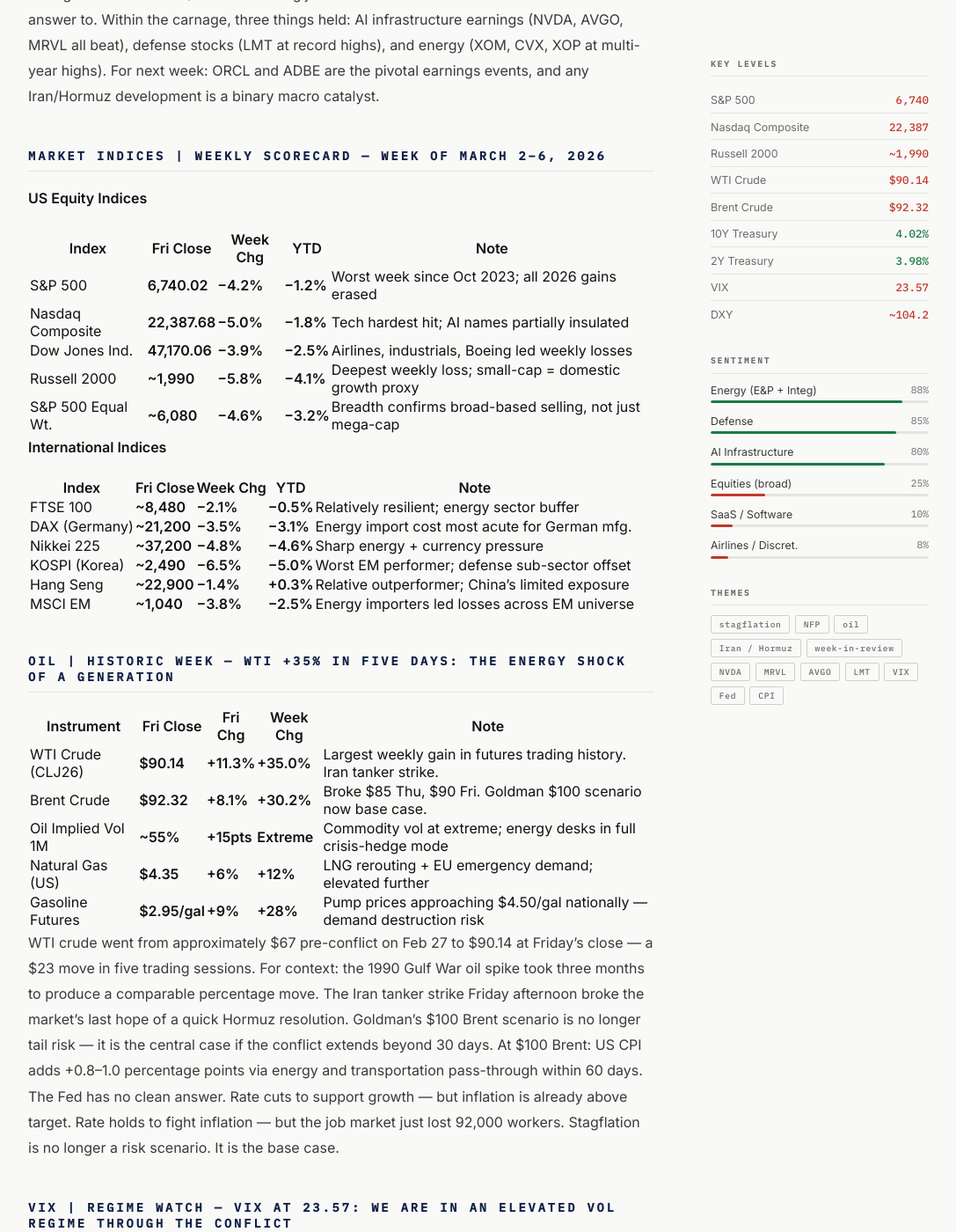
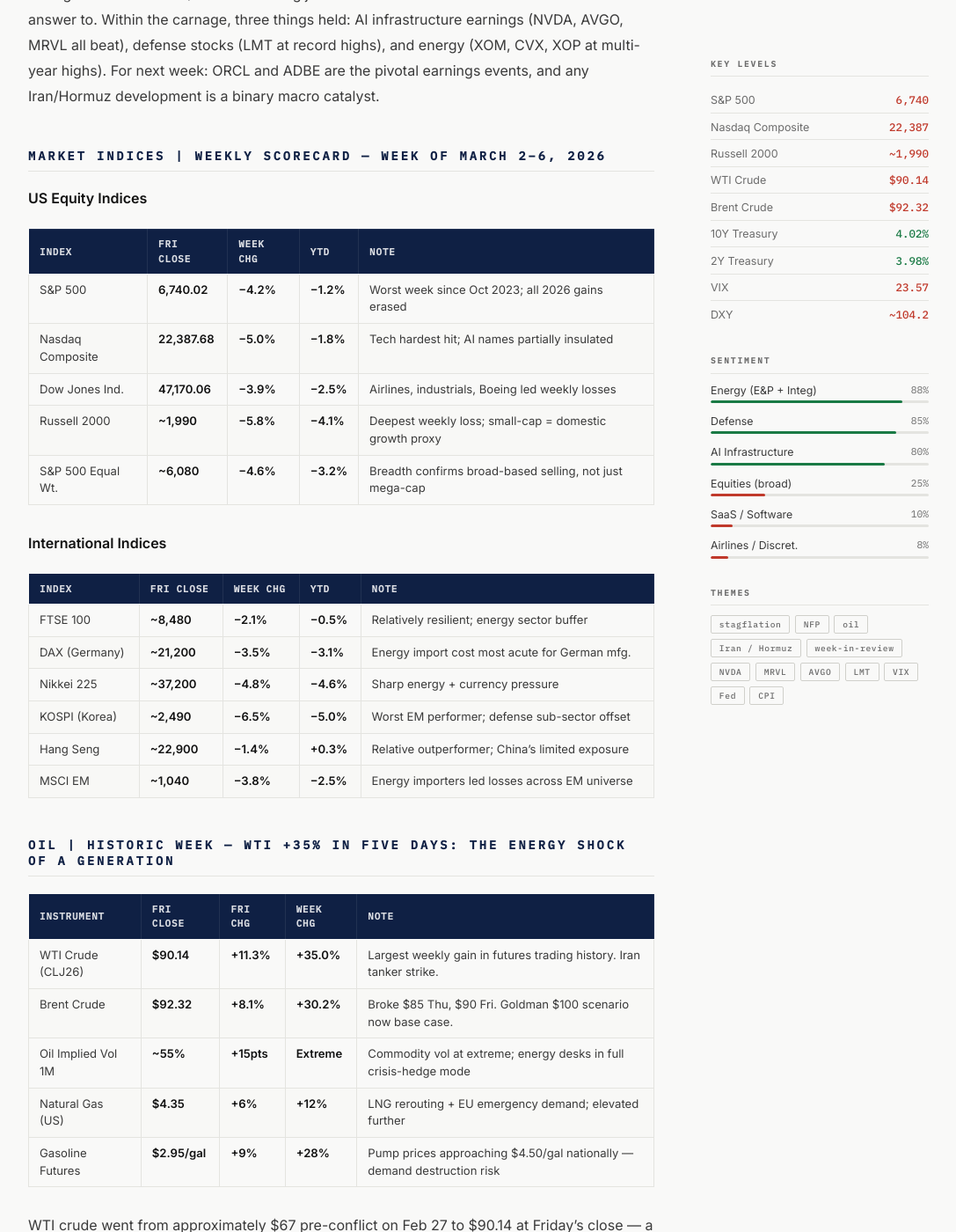
Before and after one commit to ShaoxiongYuan/ShaoxiongYuan.github.io, a Jekyll site: the page built from morning-notes/2026-03-07-stagflation-confirmed-week-review.md, in a window 1280 px wide and 1400 px high, scrolled down 904 px. Shown: the whole window at 88% size, without its empty margins (96-1183 px from the left). Built offline with Jekyll 4.4.1, drawn with Linux system fonts in a browser that asks for light colours.

Commit message:
Fix popover clipping, sentiment display, and table styling
- Remove overflow:hidden from .cal-grid to prevent popover clipping
- Add border-radius to .cal-header to maintain rounded corners
- Add pop-right CSS class for right-edge cell popover alignment
- Add flex-wrap:wrap to .pop-sentiment for proper sentiment display
- Add comprehensive table CSS to morning-note.html layout

Co-authored-by: ShaoxiongYuan <58580328+ShaoxiongYuan@users.noreply.github.com>

```diff
--- a/_layouts/morning-note.html
+++ b/_layouts/morning-note.html
@@ -238,6 +238,39 @@
       margin-bottom: 0;
     }
 
+    /* ── TABLES ──────────────────────────────── */
+    .note-article table {
+      width: 100%;
+      border-collapse: collapse;
+      margin: 1.2rem 0 1.8rem;
+      font-size: 0.82rem;
+      line-height: 1.5;
+    }
+    .note-article thead th {
+      font-family: var(--mono);
+      font-size: 0.68rem;
+      font-weight: 600;
+      letter-spacing: 0.08em;
+      text-transform: uppercase;
+      color: rgba(255,255,255,0.85);
+      background: var(--navy);
+      padding: 0.55rem 0.75rem;
+      text-align: left;
+      border: 1px solid rgba(255,255,255,0.08);
+    }
+    .note-article tbody td {
+      padding: 0.5rem 0.75rem;
+      border: 1px solid var(--rule);
+      color: var(--ink-2);
+      vertical-align: top;
+    }
+    .note-article tbody tr:nth-child(even) {
+      background: #f8f8f6;
+    }
+    .note-article tbody tr:hover {
+      background: #f0f3f9;
+    }
+
     /* ── SIDEBAR ──────────────────────────────── */
     .note-sidebar {
       padding: 2.6rem 0 3rem;
```
Also changed, not shown: _layouts/morning-notes-index.html (+15 -2 lines).
